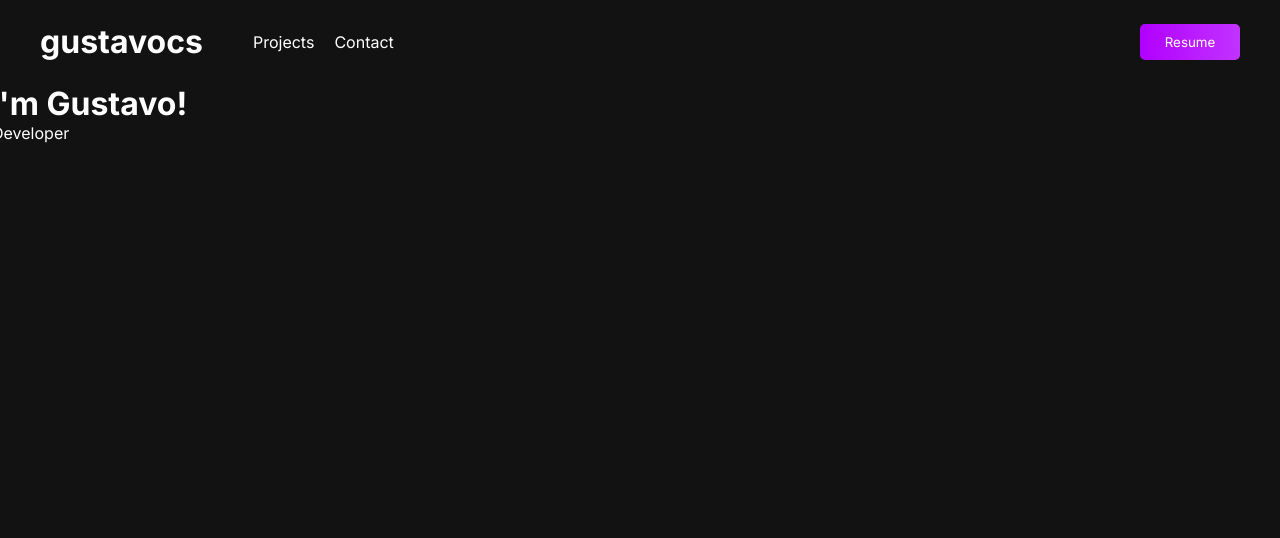
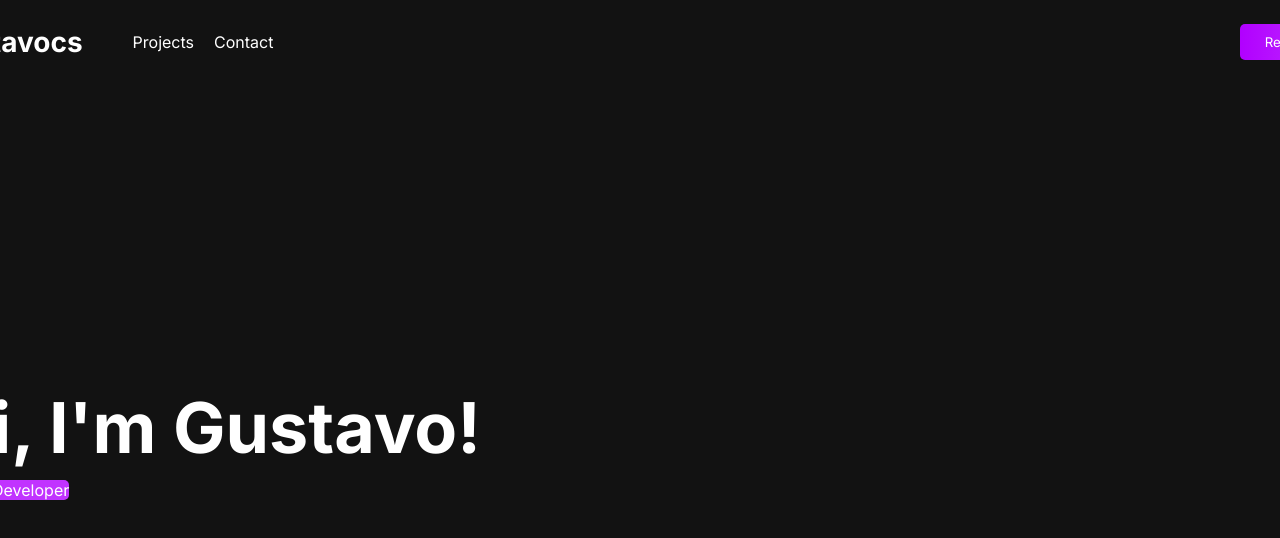
Before and after one commit to gustavocsak/portfolio, a React (Create React App) app: page / in a window 1280 px wide. Shown: the top 538 px of the page. Built offline with nearby package versions, Linux system fonts and the light colour scheme; the HTML template or start-up script is replaced by a standard one.

Commit message:
Added framer motion

```diff
--- a/package.json
+++ b/package.json
@@ -6,6 +6,7 @@
     "@testing-library/jest-dom": "^5.16.5",
     "@testing-library/react": "^13.4.0",
     "@testing-library/user-event": "^13.5.0",
+    "framer-motion": "^10.9.1",
     "react": "^18.2.0",
     "react-dom": "^18.2.0",
     "react-icons": "^4.8.0",
--- a/src/components/Hero.js
+++ b/src/components/Hero.js
@@ -1,6 +1,7 @@
 import React from 'react'
 import styled from 'styled-components'
 import Navbar from './Navbar'
+import { motion } from 'framer-motion'
 
 const Section = styled.div`
     height: 100vh;
@@ -20,6 +21,10 @@ const Container = styled.div`
 `
 
 const Intro = styled.div`
+    display: flex;
+    flex-direction: column;
+    justify-content: center;
+    gap: 10px;
 
 `
 
@@ -27,11 +32,14 @@ const Three = styled.div`
 
 `
 
-const Title = styled.h1`
+const Title = styled(motion.h1)`
+    font-size: 70px;
 `
 
-const Subtitle = styled.div`
-
+const Subtitle = styled.span`
+    background-color: #C133FF;
+    color: white;
+    border-radius: 5px;
 `
 
 
@@ -41,9 +49,11 @@ const Hero = () => {
         <Navbar />
         <Container>
             <Intro>
-                <Title>Hi, I'm Gustavo!</Title>
+                <Title as={motion.h1} initial={{y: -50, opacity: 0}} animate={{y: 0, opacity:1}} transition={{delay: 0.2}}>Hi, I'm Gustavo!</Title>
                 {/* some animation later for this: */}
+                <div>
                 <Subtitle>Junior Developer</Subtitle>
+                </div>
             </Intro>
             <Three>
                 {/* some 3d background using threejs, do it later */}
--- a/src/components/Navbar.js
+++ b/src/components/Navbar.js
@@ -6,7 +6,7 @@ const Section = styled.div`
     justify-content: center;
 `
 const Container = styled.div`
-    width: 1200px;
+    width: 1400px;
     display: flex;
     justify-content: space-between;
     align-items: center;
@@ -37,6 +37,7 @@ const ListItem = styled.li`
 
 const MainName = styled.h1`
     line-height: 1em;
+    font-size: 1.75em;
 `
 
 const Button = styled.button`
```
Also changed, not shown: 1 other file (tests, documents, lock files or other folders).
